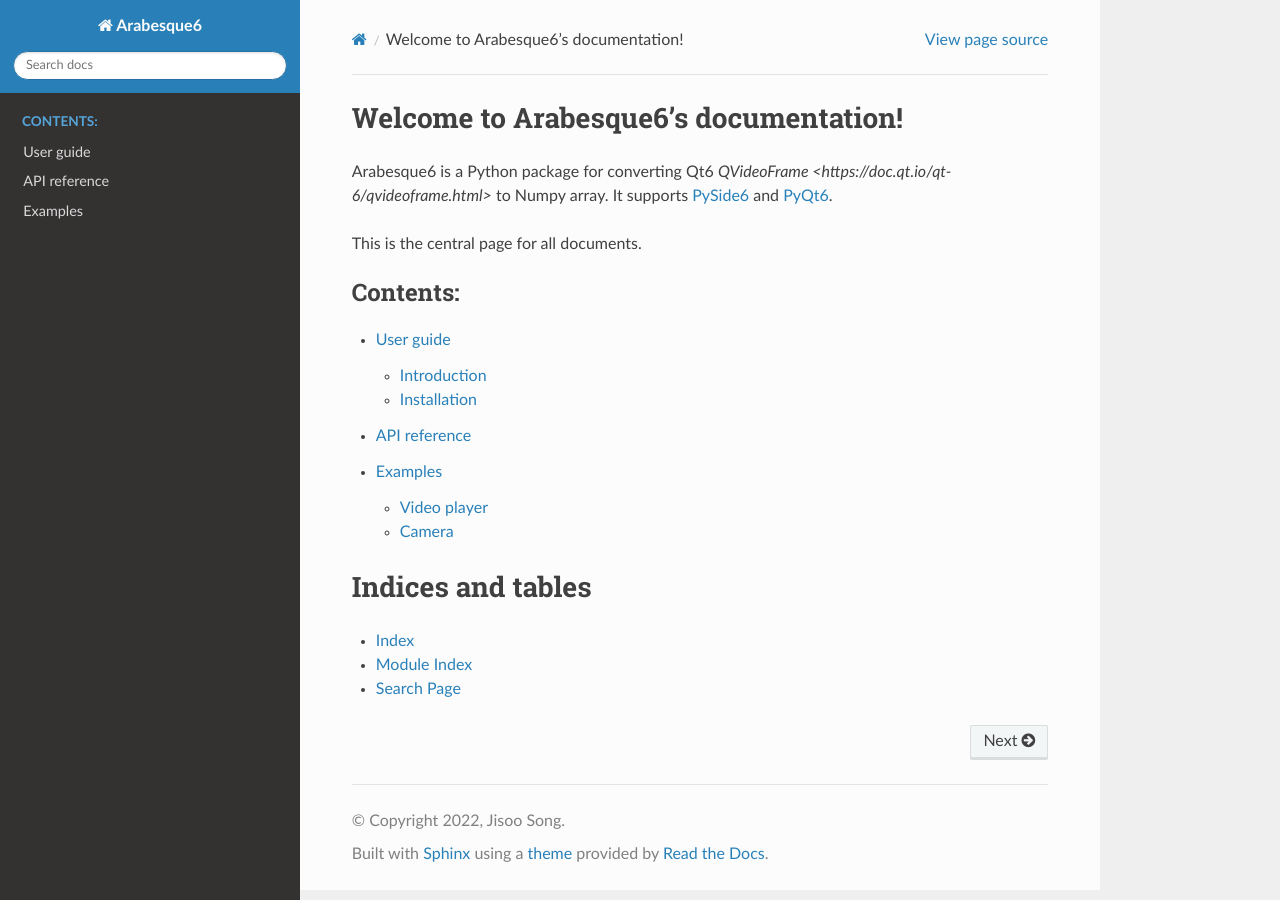
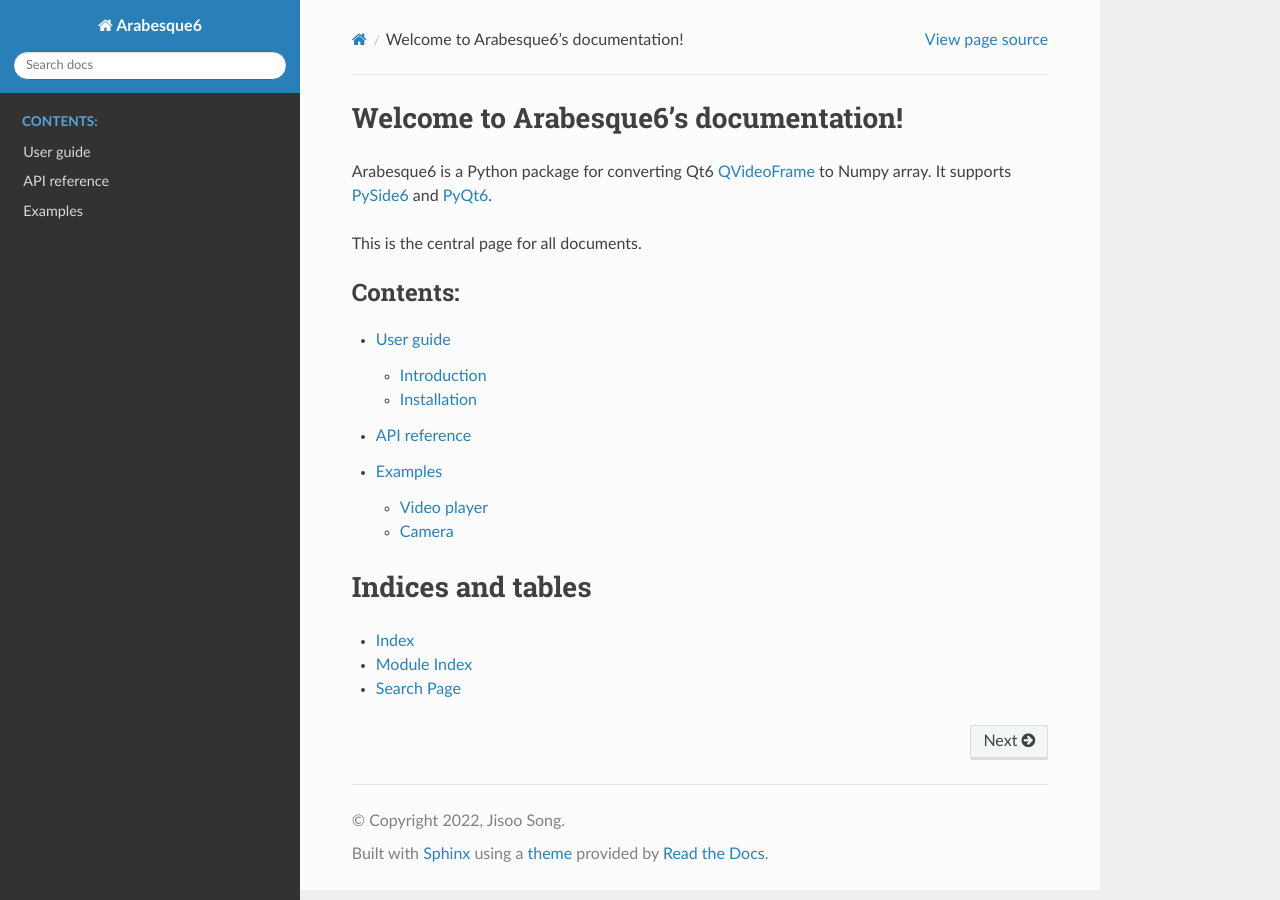
Before and after one commit to JSS95/araviq6, a Sphinx documentation site: the page built from doc/source/index.rst, in a window 1280 px wide. Built offline with Sphinx 7.4.7 and the Read the Docs theme 2.0.0, drawn with Linux system fonts in a browser that asks for light colours.

Commit message:
doc: add sphinx doc
Fix link

```diff
--- a/doc/source/index.rst
+++ b/doc/source/index.rst
@@ -6,7 +6,7 @@
 Welcome to Arabesque6's documentation!
 ======================================
 
-Arabesque6 is a Python package for converting Qt6 `QVideoFrame <https://doc.qt.io/qt-6/qvideoframe.html>` to Numpy array.
+Arabesque6 is a Python package for converting Qt6 `QVideoFrame <https://doc.qt.io/qt-6/qvideoframe.html>`_ to Numpy array.
 It supports `PySide6 <https://pypi.org/project/PySide6/>`_ and `PyQt6 <https://pypi.org/project/PyQt6/>`_.
 
 This is the central page for all documents.
```
